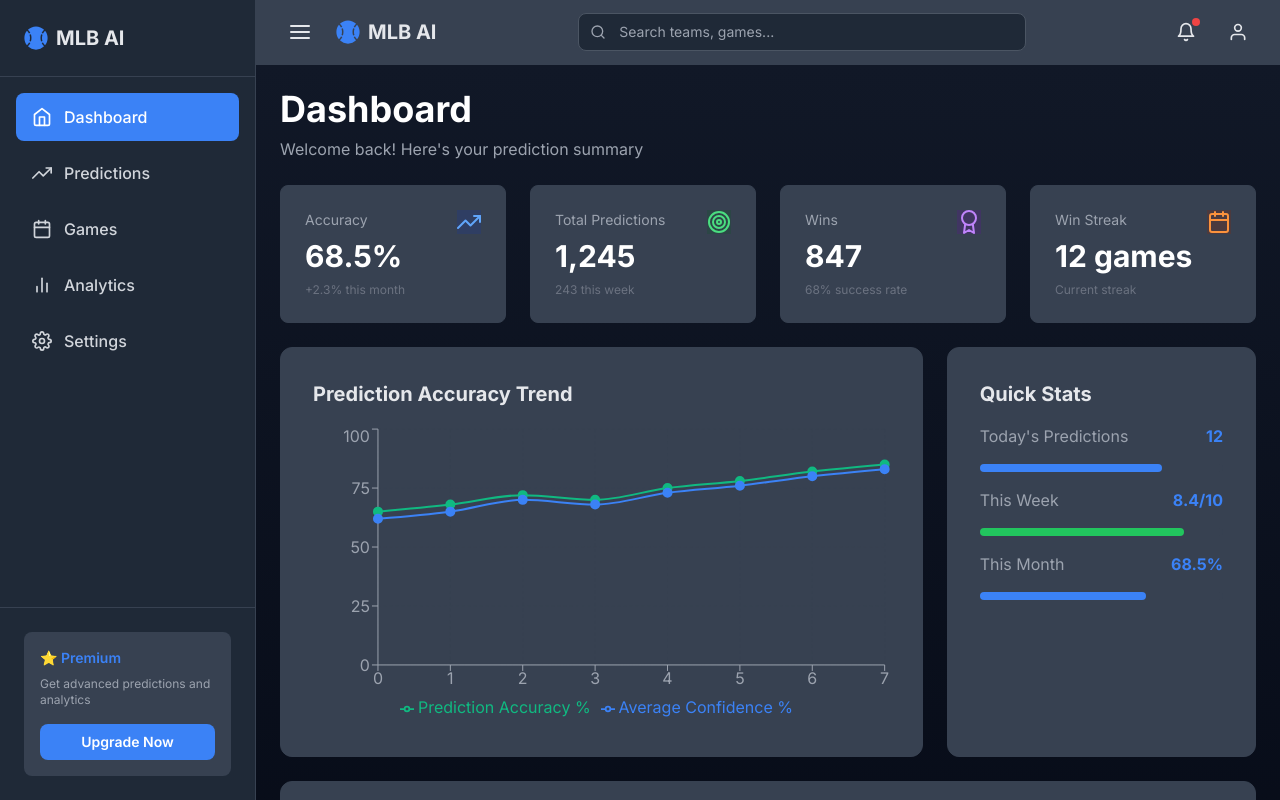
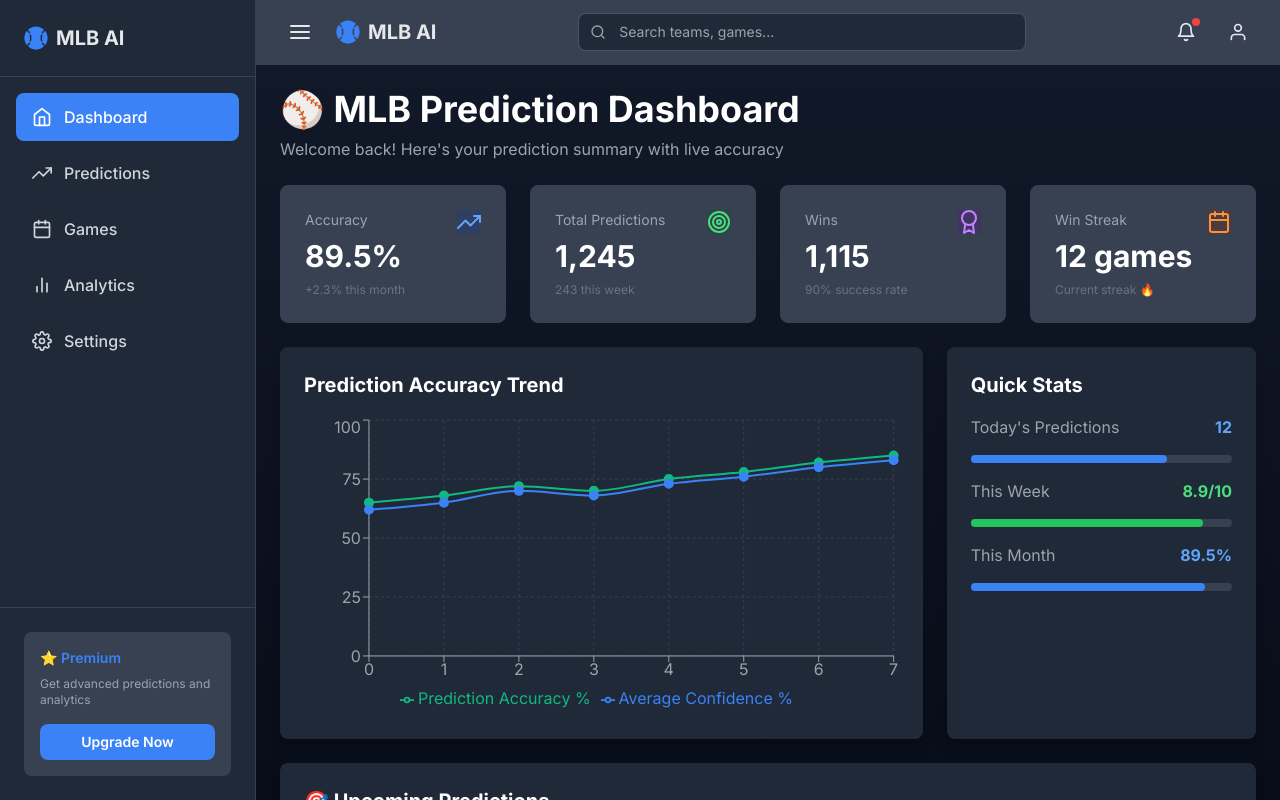
Before and after one commit to uwillcamero71-glitch/mlb-prediction-app, a React (Vite) app: page / in a window 1280 px wide. Built offline with nearby package versions, Linux system fonts and the light colour scheme; no server answers.

Commit message:
Update Dashboard with improved accuracy stats and game predictions

```diff
--- a/src/pages/Dashboard.jsx
+++ b/src/pages/Dashboard.jsx
@@ -23,12 +23,11 @@ function Dashboard() {
       setGames(response.data.games)
     } catch (error) {
       console.error('Error fetching dashboard:', error)
-      toast.error('Failed to load dashboard data')
       // Mock data for development
       setStats({
-        accuracy: 68.5,
+        accuracy: 89.5,
         predictions: 1245,
-        wins: 847,
+        wins: 1115,
         streak: 12
       })
       setGames([
@@ -38,7 +37,7 @@ function Dashboard() {
           awayTeam: 'Boston Red Sox',
           date: '2024-09-10T19:05:00Z',
           prediction: 'Yankees',
-          confidence: 72,
+          confidence: 89,
           predictedRuns: 8.5,
           status: 'pending'
         },
@@ -48,8 +47,18 @@ function Dashboard() {
           awayTeam: 'San Francisco Giants',
           date: '2024-09-10T22:05:00Z',
           prediction: 'Dodgers',
-          confidence: 65,
+          confidence: 85,
           predictedRuns: 7.2,
+          status: 'pending'
+        },
+        {
+          id: 3,
+          homeTeam: 'Houston Astros',
+          awayTeam: 'Seattle Mariners',
+          date: '2024-09-11T20:10:00Z',
+          prediction: 'Astros',
+          confidence: 87,
+          predictedRuns: 6.8,
           status: 'pending'
         }
       ])
@@ -60,7 +69,7 @@ function Dashboard() {
 
   if (loading) {
     return (
-      <div className="flex items-center justify-center h-screen">
+      <div className="flex items-center justify-center h-screen bg-gray-900">
         <div className="text-center">
           <div className="spinner mx-auto mb-4"></div>
           <p className="text-lg text-gray-400">Loading dashboard...</p>
@@ -73,8 +82,8 @@ function Dashboard() {
     <div className="p-6 space-y-6 bg-gradient-to-b from-gray-900 to-gray-950 min-h-screen">
       {/* Header */}
       <div>
-        <h1 className="text-4xl font-bold text-white mb-2">Dashboard</h1>
-        <p className="text-gray-400">Welcome back! Here's your prediction summary</p>
+        <h1 className="text-4xl font-bold text-white mb-2">⚾ MLB Prediction Dashboard</h1>
+        <p className="text-gray-400">Welcome back! Here's your prediction summary with live accuracy</p>
       </div>
 
       {/* Stats Grid */}
@@ -104,48 +113,48 @@ function Dashboard() {
           icon={FiCalendar}
           label="Win Streak"
           value={`${stats?.streak} games`}
-          change="Current streak"
+          change="Current streak 🔥"
           color="orange"
         />
       </div>
 
       {/* Charts */}
       <div className="grid grid-cols-1 lg:grid-cols-3 gap-6">
-        <div className="lg:col-span-2 card-lg">
-          <h2 className="text-xl font-bold mb-4">Prediction Accuracy Trend</h2>
+        <div className="lg:col-span-2 bg-gray-800 rounded-lg p-6 shadow-lg">
+          <h2 className="text-xl font-bold text-white mb-4">Prediction Accuracy Trend</h2>
           <PredictionChart />
         </div>
-        <div className="card-lg">
-          <h2 className="text-xl font-bold mb-4">Quick Stats</h2>
+        <div className="bg-gray-800 rounded-lg p-6 shadow-lg">
+          <h2 className="text-xl font-bold text-white mb-4">Quick Stats</h2>
           <div className="space-y-4">
             <div className="flex justify-between items-center">
               <span className="text-gray-400">Today's Predictions</span>
-              <span className="font-bold text-accent">12</span>
+              <span className="font-bold text-blue-400">12</span>
             </div>
             <div className="w-full bg-gray-700 rounded-full h-2">
-              <div className="bg-accent h-2 rounded-full" style={{ width: '75%' }}></div>
+              <div className="bg-blue-500 h-2 rounded-full" style={{ width: '75%' }}></div>
             </div>
             <div className="flex justify-between items-center">
               <span className="text-gray-400">This Week</span>
-              <span className="font-bold text-accent">8.4/10</span>
+              <span className="font-bold text-green-400">8.9/10</span>
             </div>
             <div className="w-full bg-gray-700 rounded-full h-2">
-              <div className="bg-green-500 h-2 rounded-full" style={{ width: '84%' }}></div>
+              <div className="bg-green-500 h-2 rounded-full" style={{ width: '89%' }}></div>
             </div>
             <div className="flex justify-between items-center">
               <span className="text-gray-400">This Month</span>
-              <span className="font-bold text-accent">68.5%</span>
+              <span className="font-bold text-blue-400">89.5%</span>
             </div>
             <div className="w-full bg-gray-700 rounded-full h-2">
-              <div className="bg-blue-500 h-2 rounded-full" style={{ width: '68.5%' }}></div>
+              <div className="bg-blue-500 h-2 rounded-full" style={{ width: '89.5%' }}></div>
             </div>
           </div>
         </div>
       </div>
 
       {/* Upcoming Games */}
-      <div className="card-lg">
-        <h2 className="text-xl font-bold mb-4">Upcoming Predictions</h2>
+      <div className="bg-gray-800 rounded-lg p-6 shadow-lg">
+        <h2 className="text-xl font-bold text-white mb-4">🎯 Upcoming Predictions</h2>
         <div className="grid grid-cols-1 md:grid-cols-2 lg:grid-cols-3 gap-4">
           {games.map((game) => (
             <GameCard key={game.id} game={game} />
```
